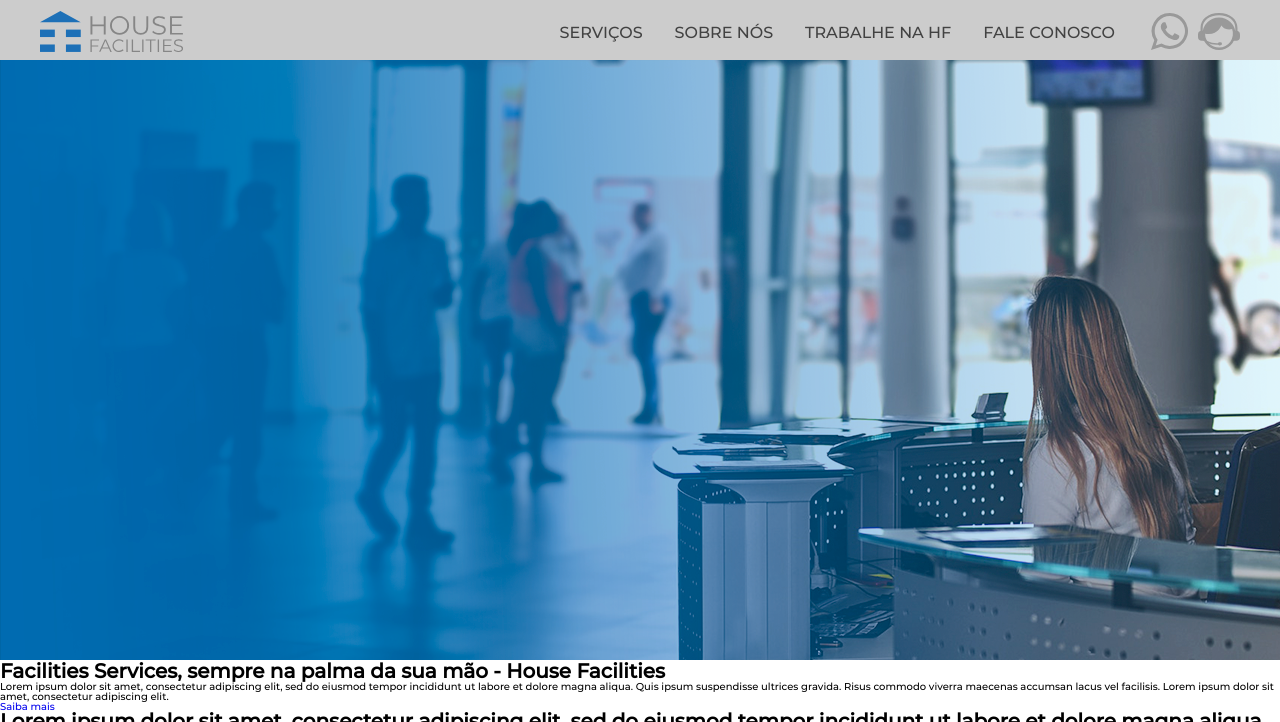
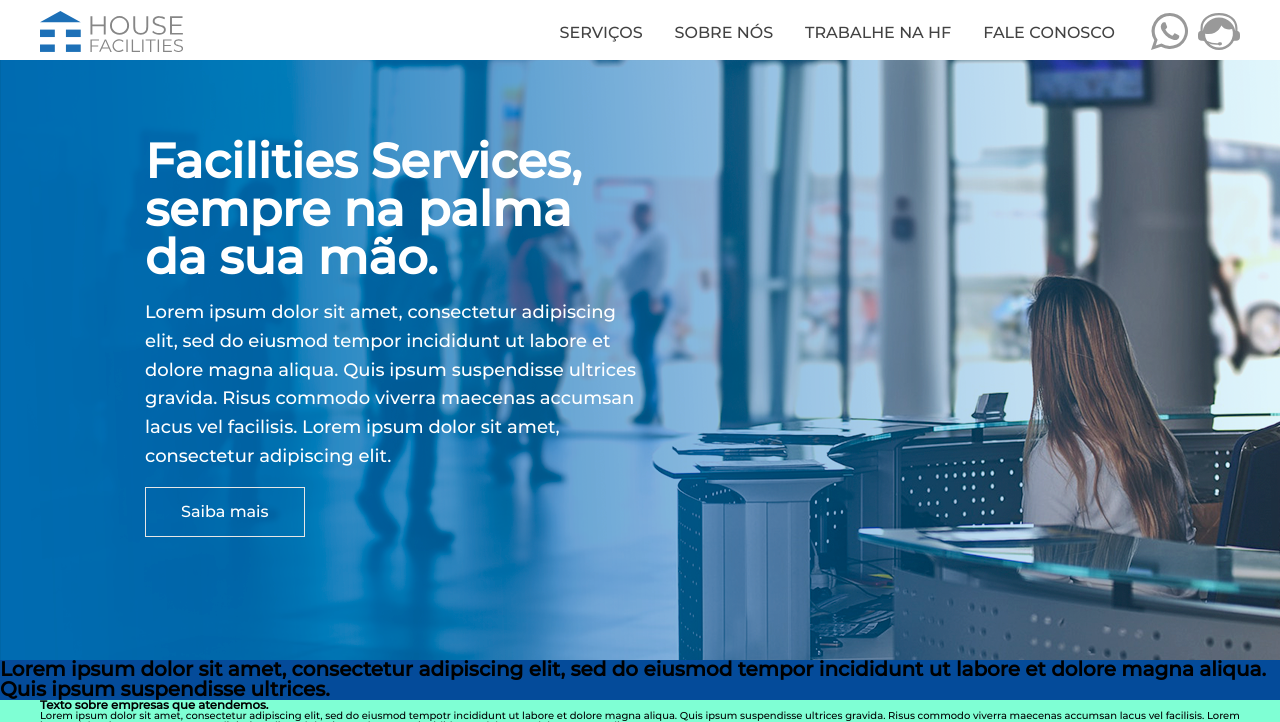
Before and after one commit to paulomarques-png/Site-House-Facilities, a PHP site: page / in a window 1280 px wide. Shown: the top 722 px of the page. Run offline with PHP 8.4, Linux system fonts and the light colour scheme.

Commit message:
update31maio - img-block

```diff
--- a/index.html
+++ b/index.html
@@ -50,11 +50,11 @@
             </picture>
 
             <figcaption>
-                <h1>Facilities Services, sempre na palma da sua mão - House Facilities</h1>
+                <h1>Facilities Services, sempre na palma da sua mão.</h1>
                 <p>Lorem ipsum dolor sit amet, consectetur adipiscing elit, sed do eiusmod tempor incididunt ut labore
                     et dolore magna aliqua. Quis ipsum suspendisse ultrices gravida. Risus commodo viverra maecenas
                     accumsan lacus vel facilisis. Lorem ipsum dolor sit amet, consectetur adipiscing elit.</p>
-                <a href="#">Saiba mais</a>
+                <a href="#"><span>Saiba mais</span></a>
             </figcaption>
         </figure>
 
--- a/style.css
+++ b/style.css
@@ -32,6 +32,7 @@ body {
   margin: auto;
   min-width: 170px;
   font-family: 'montserratmedium';
+  background-color: rgb(230, 230, 230);
 }
 
 /* Formatação do header */
@@ -42,7 +43,7 @@ body {
   padding: 1.5em 4.0em 1em;
   justify-content: space-between;
   height: 90px;
-  background-color: #ccc;
+  background-color: #fff;
 }
 
 #logo {
@@ -89,11 +90,93 @@ body {
   background-color: salmon;
 }
 
-/* ---------------------------- */
+/* ------------ #media ---------------- */
+
+main{
+  background-color: #fff;
+}
+
+#media {
+  position: relative;
+}
+
+#media img{
+  display: block;
+  width: 100%;
+}
+
+#media figcaption{
+  position: absolute;
+  top: 80px;
+  left: 145px;
+  width: 500px;
+  color: #fff;
+}
+
+#media h1{
+  font-size: 4.8em;
+}
+
+#media p{
+  margin: 15px 0;
+  font-size: 1.8em;
+  line-height: 1.6em;
+}
+
+#media a{
+  position: absolute;
+  width: 160px;
+  height: 50px;
+  border: 1px solid rgb(230, 230, 230);
+}
+
+#media a span{
+  padding: 16px 35px;
+  position: absolute;
+  z-index: 1;
+  font-size: 1.6em;
+  color: #fff;
+}
+
+#media a:hover span{
+  color: rgb(0, 72, 167);
+  transition: 0.5s;
+}
+
+#media a::before{
+  content: '';
+  position: absolute;
+  top: 0;
+  left: 0;
+  right: 0;
+  bottom: 0;
+  background-color: #fff;
+  transform: scaleX(0);
+  transform-origin: left;
+  transition: 0.5s;
+}
+
+#media a:hover::before{
+  transform: scaleX(1);
+  transition: 0.5s;
+}
+
+/* ------------ #txtmedia ---------------- */
+
+#txtmedia{
+
+  background-color: rgb(4, 75, 154);
+
+}
 
 
-#media img{
-  width: 100%;
+/* ------------ #txtmedia ---------------- */
+
+
+
+section{
+  padding: 0 4.0em;
+  background-color: aquamarine;
 }
 
 
```
